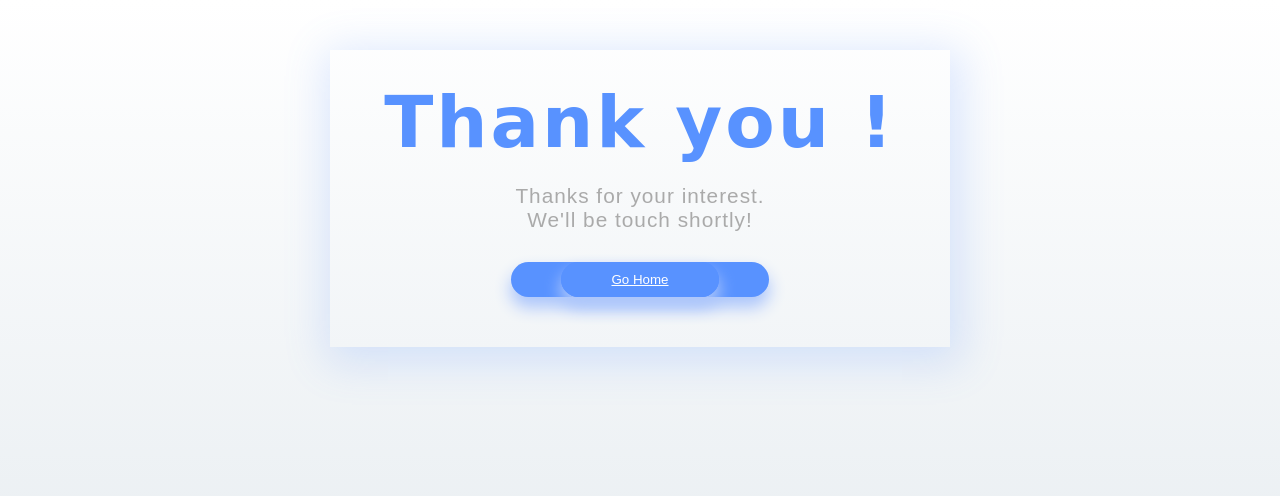
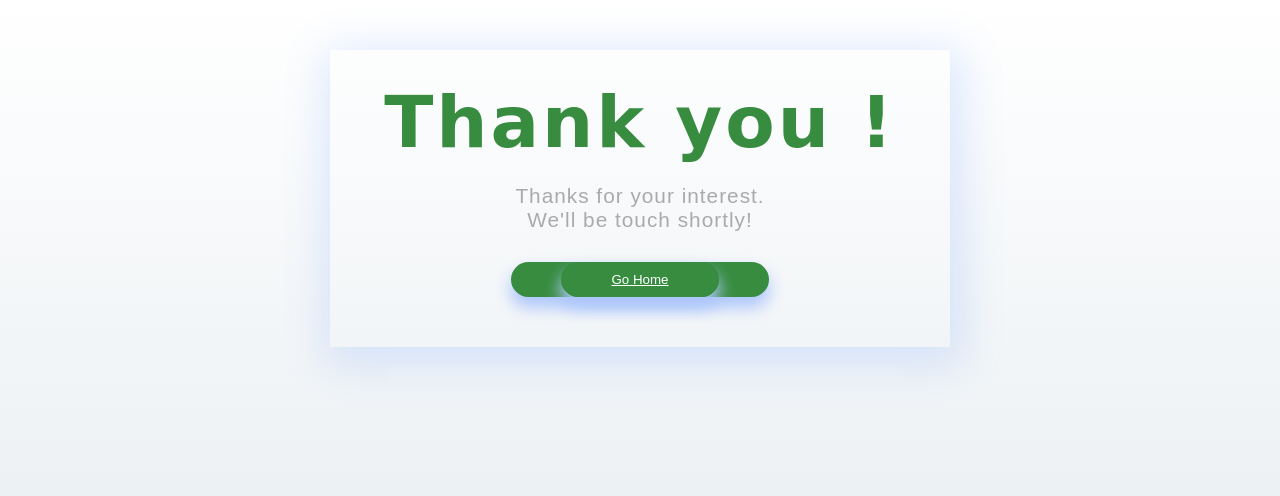
Before and after one commit to mdask-cv/intro, a PHP site: page /success.html in a window 1280 px wide. Shown: the top 496 px of the page. Run offline with PHP 8.4, Linux system fonts and the light colour scheme.

Commit message:
Update success-page.css

```diff
--- a/css/success-page.css
+++ b/css/success-page.css
@@ -27,7 +27,7 @@ h1{
     font-family: 'Kaushan Script', cursive;
   font-size:4em;
   letter-spacing:3px;
-  color:#5892FF ;
+  color:#378C3F ;
   margin:0;
   margin-bottom:20px;
 }
@@ -40,7 +40,7 @@ h1{
 }
 .go-home{
   color:#fff;
-  background:#5892FF;
+  background:#378C3F;
   border:none;
   padding:10px 50px;
   margin:30px 0;
@@ -50,20 +50,20 @@ h1{
 }
 .footer-like{
   margin-top: auto;
-  background:#D7E6FE;
+  background:#378C3F;
   padding:6px;
   text-align:center;
 }
 .footer-like p{
   margin:0;
   padding:4px;
-  color:#5892FF;
+  color:#378C3F;
   font-family: 'Source Sans Pro', sans-serif;
   letter-spacing:1px;
 }
 .footer-like p a{
   text-decoration:none;
-  color:#5892FF;
+  color:#378C3F;
   font-weight:600;
 }
 
```
